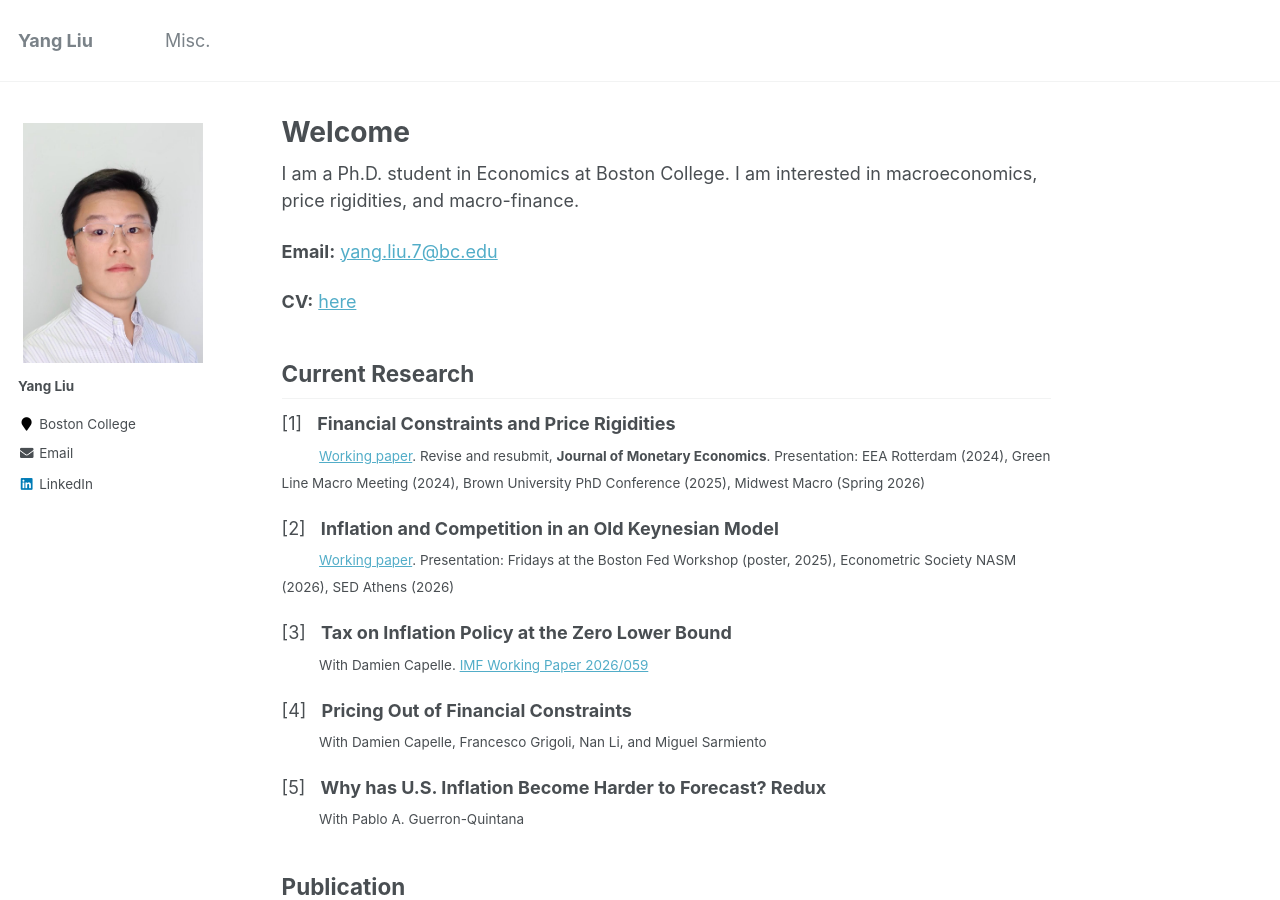
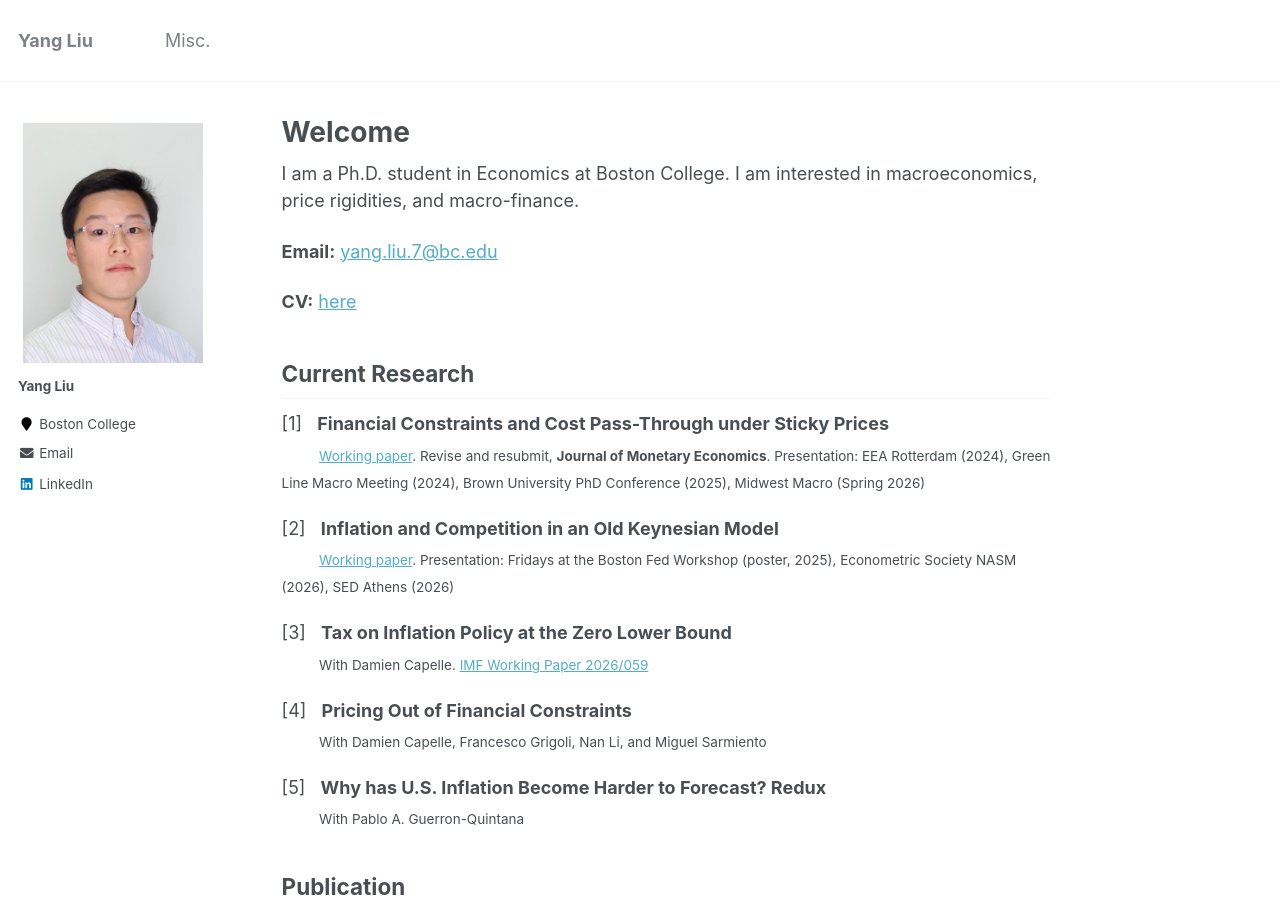
Before and after one commit to yangliu-95/yangliu-95.github.io, a Jekyll site: the page built from _pages/home.md, in a window 1280 px wide and 900 px high. Built offline with Jekyll 4.4.1, drawn with Linux system fonts in a browser that asks for light colours.

Commit message:
Update home.md

```diff
--- a/_pages/home.md
+++ b/_pages/home.md
@@ -17,7 +17,7 @@ I am a Ph.D. student in Economics at Boston College. I am interested in macroeco
 
 ## Current Research
 
-[1] &nbsp; **Financial Constraints and Price Rigidities**  <br>
+[1] &nbsp; **Financial Constraints and Cost Pass-Through under Sticky Prices**  <br>
 <sub> &emsp;&emsp;&ensp; [Working paper](https://papers.ssrn.com/sol3/papers.cfm?abstract_id=5259321). Revise and resubmit, **Journal of Monetary Economics**. Presentation: EEA Rotterdam (2024), Green Line Macro Meeting (2024), Brown University PhD Conference (2025), Midwest Macro (Spring 2026) </sub>
 
 [2] &nbsp; **Inflation and Competition in an Old Keynesian Model**  <br>
```
